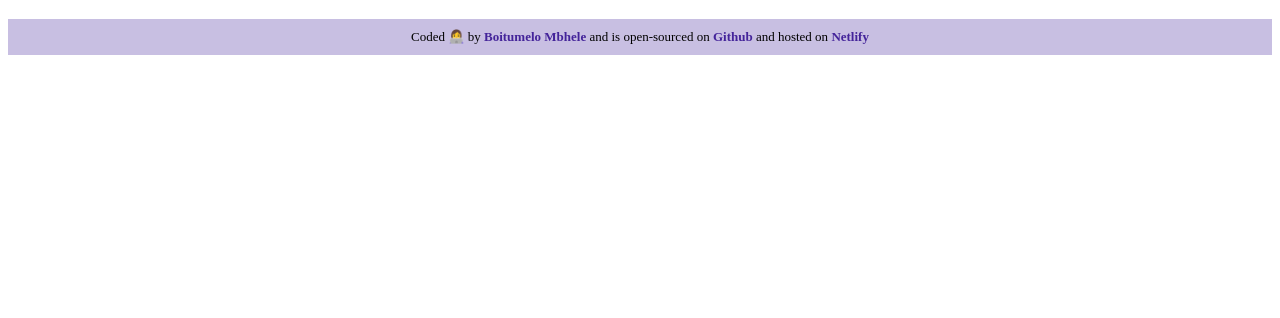
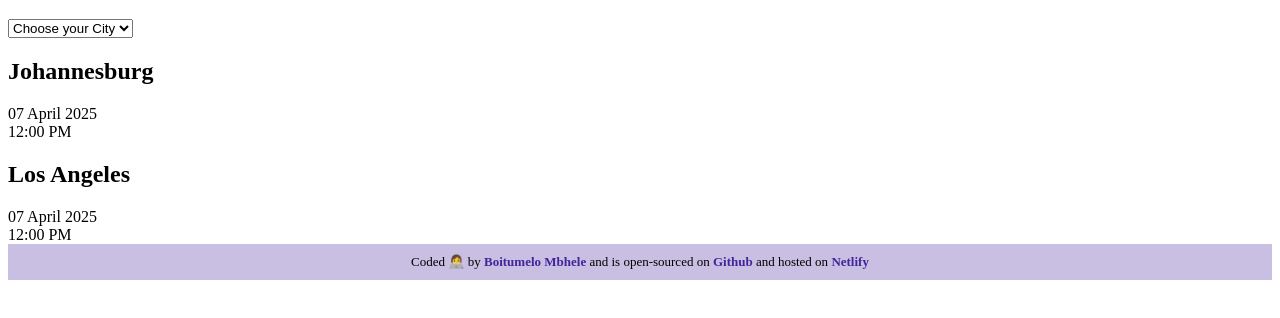
Before and after one commit to Boitybanks/world-clock, a plain HTML site: page index.html in a window 1280 px wide. Shown: the part 62-380 px from the top of the page. Drawn offline with nearby package versions, Linux system fonts and the light colour scheme.

Commit message:
added basic HTML

```diff
--- a/index.html
+++ b/index.html
@@ -5,11 +5,32 @@
     <meta name="viewport" content="width=device-width, initial-scale=1.0" />
     <link rel="stylesheet" href="css/style.css" />
     <script src="https://cdnjs.cloudflare.com/ajax/libs/moment.js/2.30.1/moment.min.js"></script>
-
     <title>World clock by Boitumelo Mbhele</title>
   </head>
   <body>
-    <h1>World clock ⏱️</h1>
+    <div class="container">
+      <h1>World clock ⏱️</h1>
+      <select name="city" id="selectedcity">
+        <option value="">Choose your City</option>
+        <option value="Johannesburg">Johannesburg</option>
+        <option value="London">London</option>
+        <option value="Amsterdam">Amsterdam</option>
+        <option value="Tokyo">Tokyo</option>
+      </select>
+
+      <div class="cities">
+        <div class="city">
+          <h2>Johannesburg</h2>
+          <div class="date">07 April 2025</div>
+          <div class="time">12:00 PM</div>
+        </div>
+        <div class="city">
+          <h2>Los Angeles</h2>
+          <div class="date">07 April 2025</div>
+          <div class="time">12:00 PM</div>
+        </div>
+      </div>
+    </div>
     <footer>
       Coded 👩‍💻 by
       <a href="https://github.com/Boitybanks" target="_blank"
```
